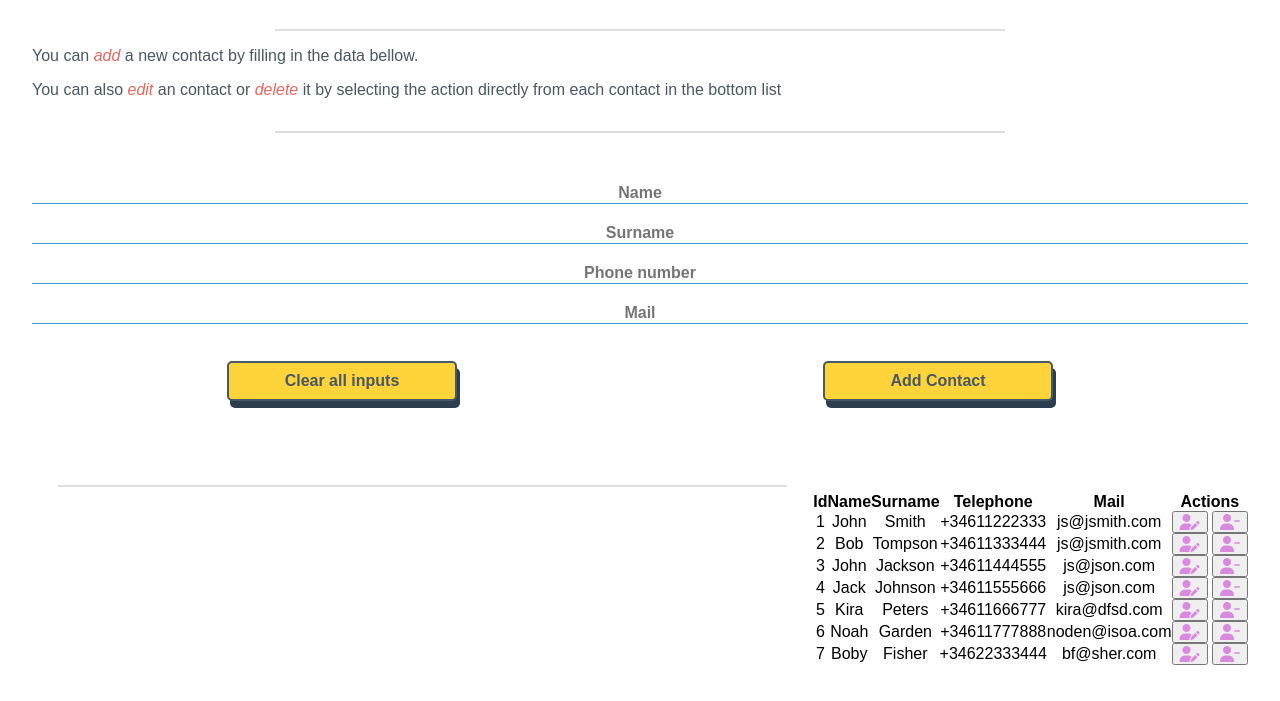
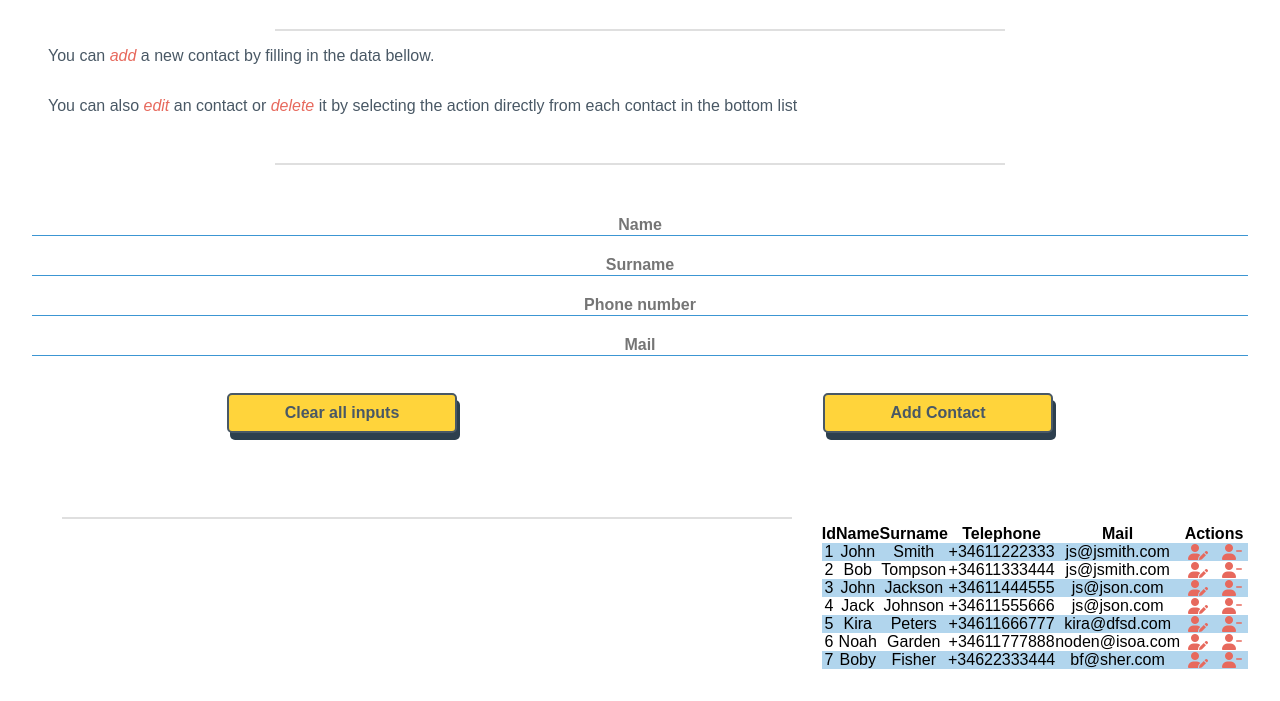
Before and after one commit to JJorgeGaldo/Agenda-contactos-JS, a plain HTML site: page index.html in a window 1280 px wide. Shown: the part 99-800 px from the top of the page. Drawn offline with Linux system fonts and the light colour scheme.

Commit message:
Styling the mobile layout

```diff
--- a/styles/styles.scss
+++ b/styles/styles.scss
@@ -1,6 +1,7 @@
 /* Declaración de colores */
 $rosa: rgb(219,137,222);
-$azul-claro: #3C96D3;
+$azul-tabla: rgba(60,150,211,.4);
+$azul-claro: #3c96d3;
 $azul-claro-oscuro1: #495865;
 $azul-claro-oscuro2: #2D3F4E;
 $azul-oscuro: #2F3E4C;
@@ -34,10 +35,16 @@ body{
         }
         .summarize{
             color: $azul-claro-oscuro1;
-            span{
-                color: $rojo;
-                font-style: italic;
+            p{
+                margin: 0;
+                padding: 2vh;
+                text-align: justify;
+                span{
+                    color: $rojo;
+                    font-style: italic;
+                }
             }
+
         }
     }
     main{
@@ -121,9 +128,22 @@ body{
             }
             table{
                 text-align: center;
-                .fas{
-                    color: $rosa;
+                tbody{
+                    tr:nth-child(odd){
+                        background-color: $azul-tabla;
+                    }
                 }
+                .template-buttons-container{
+                    display: flex;
+                    flex-wrap: nowrap;
+                    .fas{
+                    color: $rojo;
+                    background-color: transparent;
+                    border: none;
+                    margin-left: 2px;
+                }
+                }
+
             }
         }
     }
```
Also changed, not shown: styles/styles.css, 1 other file.
